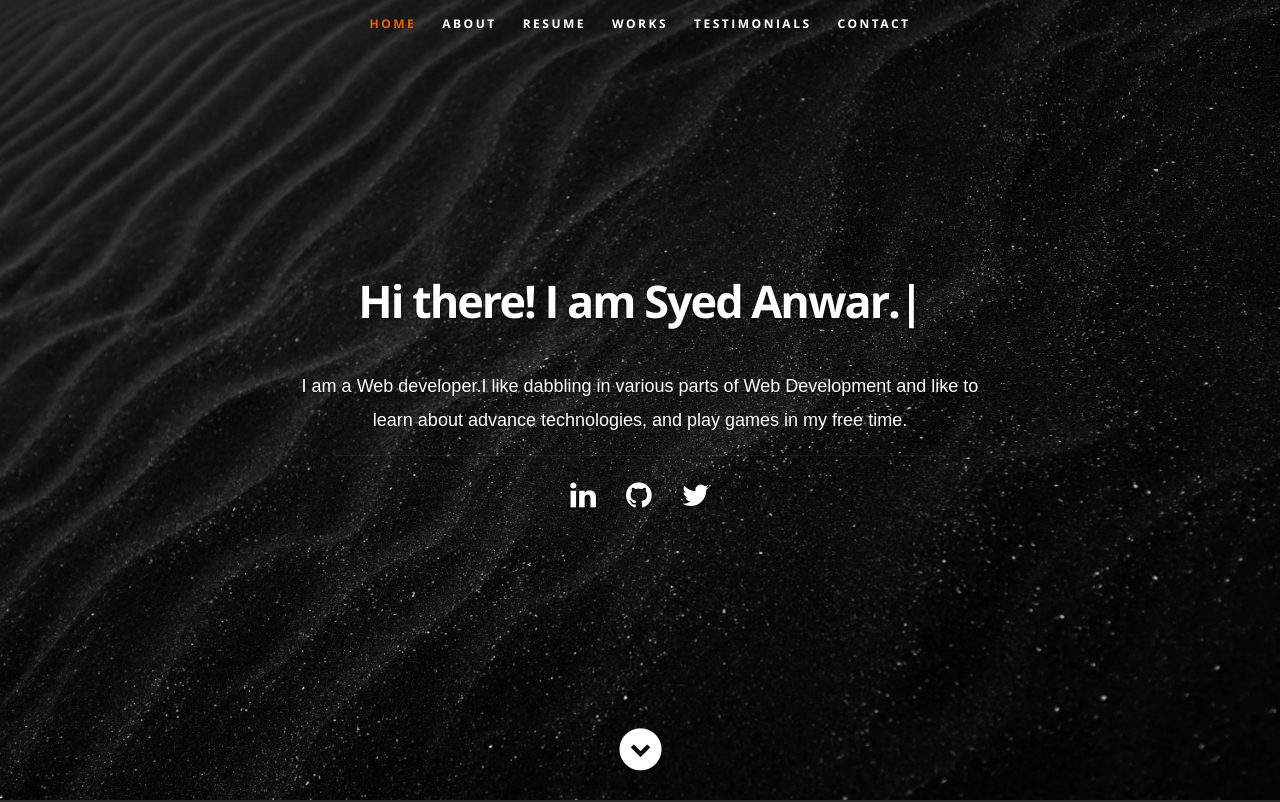
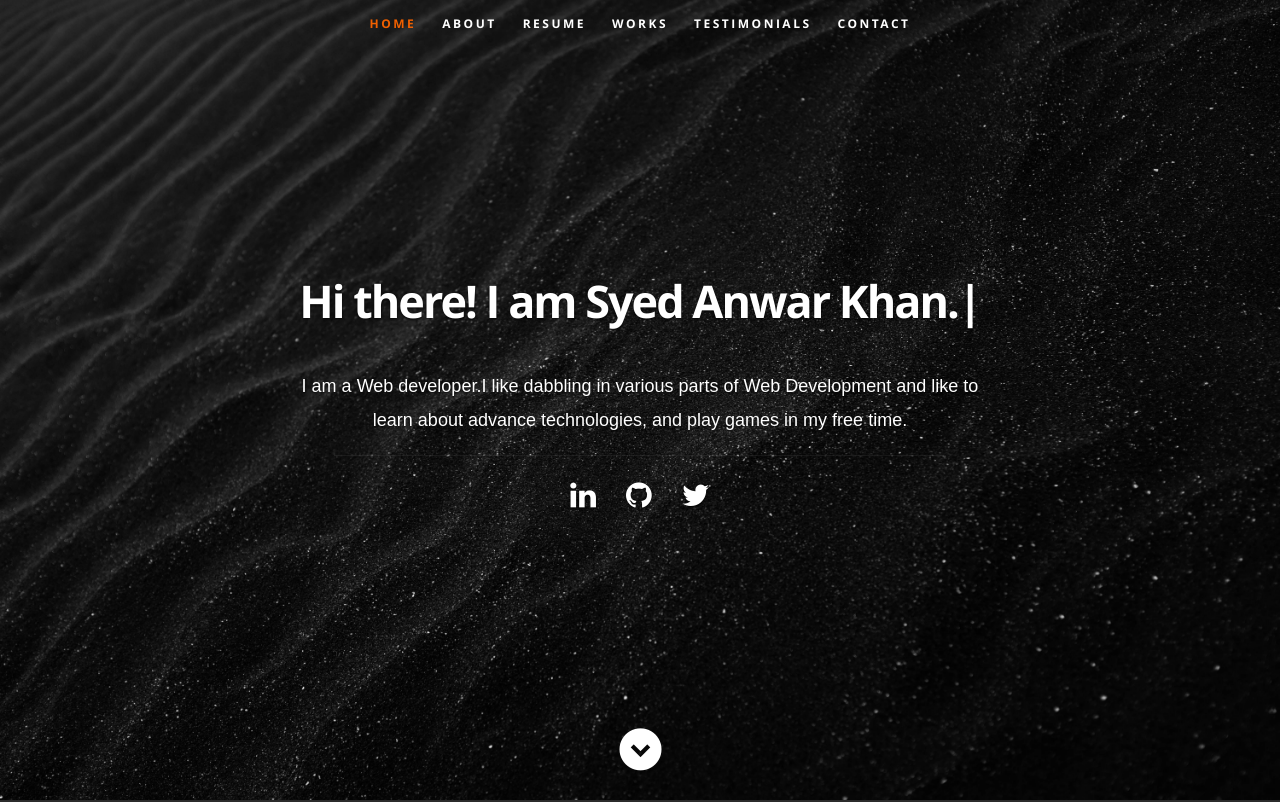
Before and after one commit to anwarkhan0/portfolio, a React (Create React App) app: page / in a window 1280 px wide. Shown: the top 802 px of the page. Built offline with nearby package versions, Linux system fonts and the light colour scheme.

Commit message:
Update resume functions

```diff
--- a/src/App.js
+++ b/src/App.js
@@ -7,7 +7,7 @@ import Portfolio from "./components/Portfolio";
 import Testimonials from "./components/Testimonials";
 import ContactUs from "./components/ContactUs";
 import Footer from "./components/Footer";
-import resumeData from "./resumeData";
+import resumeData from "./resumeData.json";
 
 import UpdateResume from "./components/UpdateResume";
 
--- a/src/components/UpdateResume.js
+++ b/src/components/UpdateResume.js
@@ -1,6 +1,6 @@
 import React, { useState, useEffect } from "react";
 
-import resumeData from "../resumeData";
+import resumeData from "../resumeData-bkp";
 
 import UpdateNavbar from "./UpdateNavbar";
 import "./updateResume.css";
@@ -86,6 +86,14 @@ const ResumeForm = () => {
     e.preventDefault();
     // Handle the form submission, e.g., send data to the server
     console.log("Form submitted with data:", formData);
+    const jsonStr = JSON.stringify(formData, null, 2); // Indent for readability
+    const blob = new Blob([jsonStr], { type: "application/json" });
+    const url = URL.createObjectURL(blob);
+    const link = document.createElement("a");
+    link.href = url;
+    link.download = "resumeData.json";
+    link.click();
+    alert('data submitted')
   };
 
   let socialLinksBlock = socialLinks.map((el, i) => {
--- /dev/null
+++ b/src/resumeData.json
@@ -0,0 +1,118 @@
+{
+  "imagebaseurl": "https://anwarkhan0.github.io/",
+  "name": "Syed Anwar Khan",
+  "role": "Web developer",
+  "linkedinId": "https://www.linkedin.com/in/syed-anwar-4017831a4/",
+  "email": "ianwarsyed@gmail.com",
+  "whatsapp": "+923409096374",
+  "roleDescription": "I like dabbling in various parts of Web Development and like to learn about advance technologies, and play games in my free time.",
+  "aboutme": "Greetings! I am Syed Anwar, a proficient full-stack web developer with extensive expertise in JavaScript, ReactJS, and Node/ExpressJS. Moreover, I'm passionate about building softwares and functional web applications. I take pride in developing scalable and efficient code that adheres to industry standards and best practices. Besides my tech pursuits, I enjoy playing sports and believe in maintaining a healthy body and mind. I'm eager to work on challenging projects and collaborate with talented individuals. Let's connect!",
+  "address": "Swat, KPK, Pakistan",
+  "website": "anwarsyed.com",
+  "socialLinks": [
+    {
+      "name": "linkedin",
+      "url": "https://www.linkedin.com/in/syed-anwar-4017831a4/",
+      "className": "fa fa-linkedin"
+    },
+    {
+      "name": "github",
+      "url": "https://github.com/anwarkhan0",
+      "className": "fa fa-github"
+    },
+    {
+      "name": "skype",
+      "url": "http://twitter.com/ianwarsyedkhan",
+      "className": "fa fa-twitter"
+    }
+  ],
+  "education": [
+    {
+      "UniversityName": "University Of Swat",
+      "specialization": "BS Computer Science",
+      "MonthOfPassing": "Dec",
+      "YearOfPassing": "2020"
+    },
+    {
+      "UniversityName": "Alnafi Academy",
+      "specialization": "Diploma in Cloud Security",
+      "MonthOfPassing": "",
+      "YearOfPassing": "Present"
+    }
+  ],
+  "work": [
+    {
+      "CompanyName": "Freelance",
+      "specialization": "Web Developer",
+      "MonthOfLeaving": "June",
+      "YearOfLeaving": "2021 - Present",
+      "Achievements": "As a freelance web developer, I have worked with numerous local and international clients, and also on Fiverr. My tech stack mainly includes JavaScript, jQuery, Node/Express.js, and React.js. I have developed custom web applications, responsive websites, and also worked on integrating payment gateways and API integrations. During my time as a freelance web developer, I have gained expertise in both front-end and back-end web development. I have also demonstrated proficiency in database management, deployment, and server-side scripting. My clients have appreciated my communication skills, timely delivery, and commitment to providing high-quality work."
+    },
+    {
+      "CompanyName": "The Pixlium Devs",
+      "specialization": "Web Developer",
+      "MonthOfLeaving": "May",
+      "YearOfLeaving": "2021 - Present",
+      "Achievements": "As a Web Developer at the Pixlium Devs, I actively contributed to the design, development, and maintenance of various web applications and software projects. Leveraging my expertise in technologies such as React, Node.js, Express.js, and other web technologies, I participated in the entire development lifecycle, from requirement analysis and technical design to implementation and deployment. I collaborated with cross-functional teams to ensure seamless integration of front-end and back-end components, and regularly engaged in code reviews and testing to deliver high-quality, bug-free solutions. Additionally, I played a key role in optimizing application performance, troubleshooting issues, and implementing security measures to safeguard data and ensure a smooth user experience."
+    }
+  ],
+  "skillsDescription": "My Skills",
+  "skills": [
+    {
+      "skillname": "HTML5"
+    },
+    {
+      "skillname": "CSS"
+    },
+    {
+      "skillname": "Reactjs"
+    },
+    {
+      "skillname": "JavaScript"
+    },
+    {
+      "skillname": "Nodejs-Expressjs"
+    },
+    {
+      "skillname": "SQL"
+    },
+    {
+      "skillname": "MONGODB"
+    },
+    {
+      "skillname": "Linux"
+    }
+  ],
+  "portfolio": [
+    {
+      "name": "Bizroutes",
+      "description": "web app.",
+      "imgurl": "images/portfolio/bizroutes.png"
+    },
+    {
+      "name": "The Green Heights",
+      "description": "Web app.",
+      "imgurl": "images/portfolio/greenheights.png"
+    },
+    {
+      "name": "Menulist Swat",
+      "description": "Web app.",
+      "imgurl": "images/portfolio/menulist.png"
+    },
+    {
+      "name": "Blue logoon",
+      "description": "Web app.",
+      "imgurl": "images/portfolio/bluelgn.png"
+    }
+  ],
+  "testimonials": [
+    {
+      "description": "I am extremely impressed with the work done by Syed Anwar. He was able to turn our ideas into a fully functional and visually stunning website. He was easy to work with and always made themselves available to answer any questions we had. I highly recommend Syed Anwar to anyone in need of a skilled and professional web developer.",
+      "name": "Mujahid Hussein"
+    },
+    {
+      "description": "Working with Syed Anwar has been an absolute pleasure. From start to finish, He provided excellent communication and delivered exactly what we needed for our website.",
+      "name": "Asif Khan"
+    }
+  ]
+}
```
Also changed, not shown: src/resumeData-bkp.js (renamed from src/resumeData.js).
